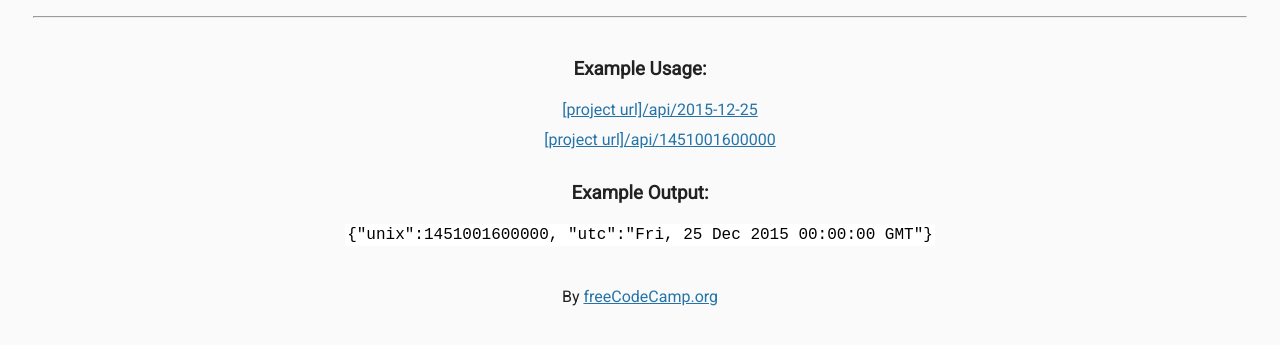
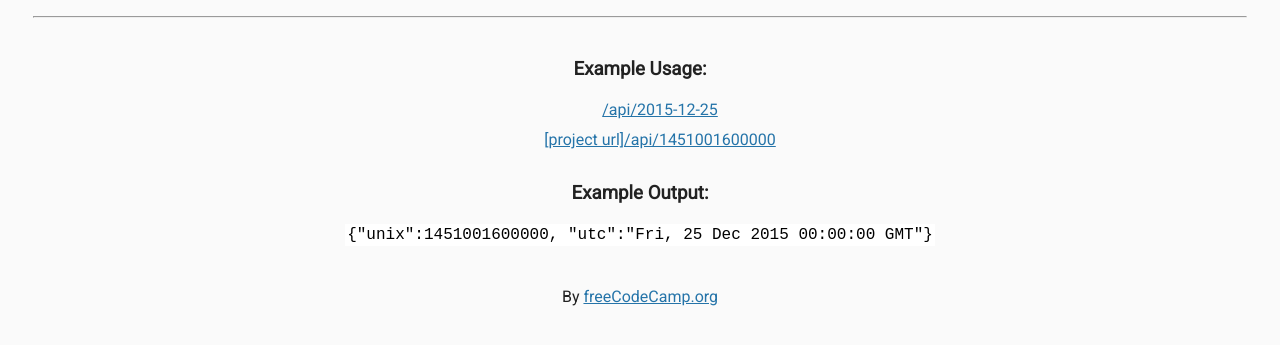
Before and after one commit to widyaageng/backendone, a website: page views/index.html in a window 1280 px wide. Shown: the part 53-398 px from the top of the page. Drawn offline with Linux system fonts and the light colour scheme; files that its build step writes are made by us from their sources.

Commit message:
push new indexhtml

```diff
--- a/views/index.html
+++ b/views/index.html
@@ -14,7 +14,7 @@
     <div class="container">
       <h3>Example Usage:</h3>
       <ul>
-        <li><a href="api/2015-12-25">[project url]/api/2015-12-25</a></li>
+        <li><a href="api/2015-12-25">/api/2015-12-25</a></li>
         <li><a href="api/1451001600000">[project url]/api/1451001600000</a></li>
       </ul>
 
```
Also changed, not shown: 1 other file.
